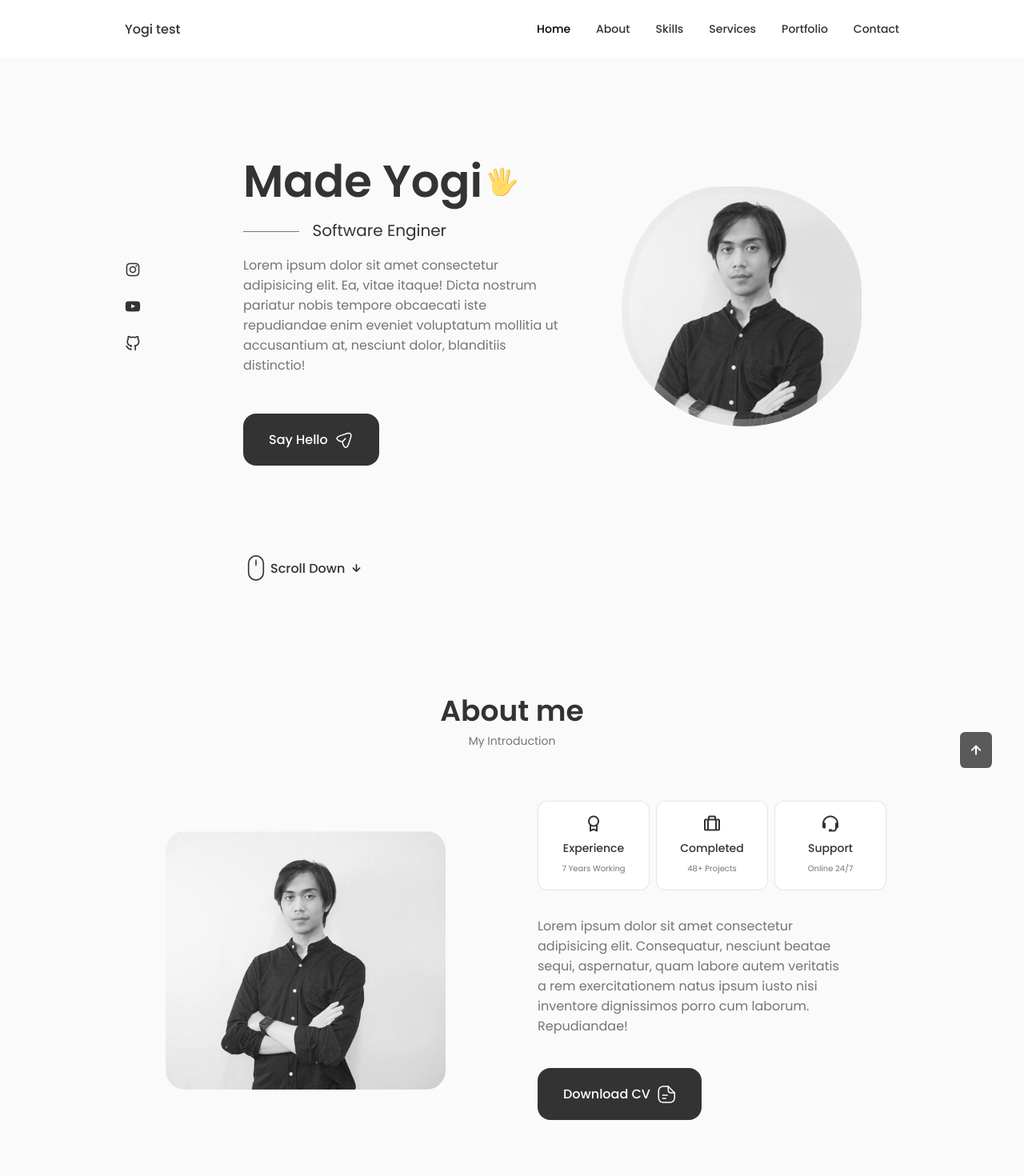
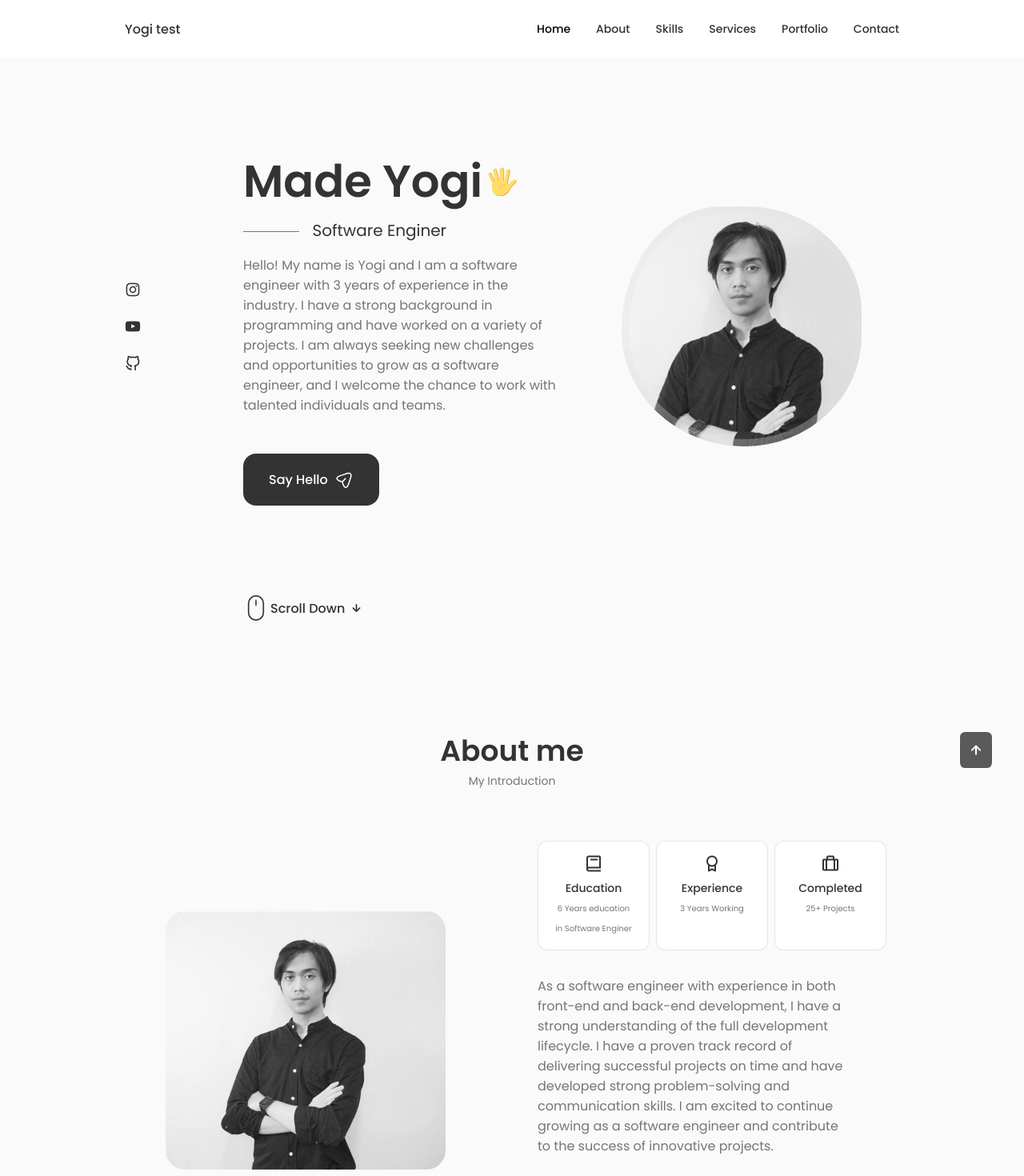
Before and after one commit to myogin/portfolio, a React (Create React App) app: page / in a window 1280 px wide. Shown: the top 1470 px of the page at 80% size. Built offline with nearby package versions, Linux system fonts and the light colour scheme.

Commit message:
Finish content phase 1

```diff
--- a/src/components/about/About.jsx
+++ b/src/components/about/About.jsx
@@ -1,7 +1,7 @@
 import React from "react";
 import "./about.css";
 import AboutImg from "../../assets/about.jpg";
-import CV from "../../assets/John-Cv.pdf";
+import CV from "../../assets/Yogi-CV.pdf";
 import Info from "./info";
 
 const About = () => {
@@ -15,12 +15,15 @@ const About = () => {
         <div className="about__data">
           <Info />
           <p className="about__description">
-            Lorem ipsum dolor sit amet consectetur adipisicing elit.
-            Consequatur, nesciunt beatae sequi, aspernatur, quam labore autem
-            veritatis a rem exercitationem natus ipsum iusto nisi inventore
-            dignissimos porro cum laborum. Repudiandae!
+            As a software engineer with experience in both front-end and
+            back-end development, I have a strong understanding of the full
+            development lifecycle. I have a proven track record of delivering
+            successful projects on time and have developed strong
+            problem-solving and communication skills. I am excited to continue
+            growing as a software engineer and contribute to the success of
+            innovative projects.
           </p>
-          <a download=" " href={CV} className="button button--flex">
+          <a download="" href={CV} className="button button--flex">
             Download CV
             <svg
               className="button__icon"
--- a/src/components/about/info.jsx
+++ b/src/components/about/info.jsx
@@ -4,21 +4,23 @@ const info = () => {
   return (
     <div className="about__info grid">
       <div className="about__box">
+        <i className="bx bx-book about__icon"></i>
+        <h3 className="about__title">Education</h3>
+        <span className="about__subtitle">
+          6 Years education in Software Enginer
+        </span>
+      </div>
+
+      <div className="about__box">
         <i className="bx bx-award about__icon"></i>
         <h3 className="about__title">Experience</h3>
-        <span className="about__subtitle">7 Years Working</span>
+        <span className="about__subtitle">3 Years Working</span>
       </div>
 
       <div className="about__box">
         <i className="bx bx-briefcase-alt about__icon"></i>
         <h3 className="about__title">Completed</h3>
-        <span className="about__subtitle">48+ Projects</span>
-      </div>
-
-      <div className="about__box">
-        <i className="bx bx-support about__icon"></i>
-        <h3 className="about__title">Support</h3>
-        <span className="about__subtitle">Online 24/7</span>
+        <span className="about__subtitle">25+ Projects</span>
       </div>
     </div>
   );
--- a/src/components/footer/Footer.jsx
+++ b/src/components/footer/Footer.jsx
@@ -25,7 +25,7 @@ const Footer = () => {
         </ul>
         <div className="footer__social">
           <a
-            href="https://www.instagram.com/"
+            href="https://www.instagram.com/madeyoginugraha/"
             className="footer__social-link "
             target="_blank"
             rel="noreferrer"
@@ -33,7 +33,7 @@ const Footer = () => {
             <i className="bx bxl-instagram"></i>
           </a>
           <a
-            href="https://www.instagram.com/"
+            href="https://www.instagram.com/madeyoginugraha/"
             className="footer__social-link "
             target="_blank"
             rel="noreferrer"
@@ -41,7 +41,7 @@ const Footer = () => {
             <i className="bx bxl-youtube"></i>
           </a>
           <a
-            href="https://www.instagram.com/"
+            href="https://www.instagram.com/madeyoginugraha/"
             className="footer__social-link "
             target="_blank"
             rel="noreferrer"
--- a/src/components/home/Data.jsx
+++ b/src/components/home/Data.jsx
@@ -57,10 +57,11 @@ const Data = () => {
       </h1>
       <h3 className="home__subtitle">Software Enginer</h3>
       <p className="home__description">
-        Lorem ipsum dolor sit amet consectetur adipisicing elit. Ea, vitae
-        itaque! Dicta nostrum pariatur nobis tempore obcaecati iste repudiandae
-        enim eveniet voluptatum mollitia ut accusantium at, nesciunt dolor,
-        blanditiis distinctio!
+        Hello! My name is Yogi and I am a software engineer with 3 years of
+        experience in the industry. I have a strong background in programming
+        and have worked on a variety of projects. I am always seeking new
+        challenges and opportunities to grow as a software engineer, and I
+        welcome the chance to work with talented individuals and teams.
       </p>
       <a href="#contact" className="button button--flex">
         Say Hello
--- a/src/components/home/Social.jsx
+++ b/src/components/home/Social.jsx
@@ -4,7 +4,7 @@ const Social = () => {
   return (
     <div className="home__social">
       <a
-        href="https://www.instagram.com/"
+        href="https://www.instagram.com/madeyoginugraha/"
         className="home__social-icon"
         target="_blank"
         rel="noreferrer"
@@ -12,7 +12,7 @@ const Social = () => {
         <i className="uil uil-instagram"></i>
       </a>
       <a
-        href="https://www.instagram.com/"
+        href="https://www.instagram.com/madeyoginugraha/"
         className="home__social-icon"
         target="_blank"
         rel="noreferrer"
@@ -20,7 +20,7 @@ const Social = () => {
         <i className="uil uil-youtube"></i>
       </a>
       <a
-        href="https://www.instagram.com/"
+        href="https://www.instagram.com/madeyoginugraha/"
         className="home__social-icon"
         target="_blank"
         rel="noreferrer"
--- a/src/components/qualification/Qualification.jsx
+++ b/src/components/qualification/Qualification.jsx
@@ -3,7 +3,7 @@ import { useState } from "react";
 import "./qualification.css";
 
 const Qualification = () => {
-  const [toggleState, setToggleState] = useState(1);
+  const [toggleState, setToggleState] = useState(2);
   const toggleTab = (index) => {
     setToggleState(index);
   };
@@ -43,12 +43,51 @@ const Qualification = () => {
           >
             <div className="qualification__data">
               <div>
-                <h3 className="qualification__title">Web Designer</h3>
+                <h3 className="qualification__title">Information Technology</h3>
                 <span className="qualification__subtitle">
-                  Spain - Institute
+                  ITB STIKOM Bali - Institute
                 </span>
                 <div className="qualification__calender">
-                  <i className="uil uil-calendar-alt"></i>2021 - present
+                  <i className="uil uil-calendar-alt"></i>2016 - 2020
+                </div>
+              </div>
+
+              <div>
+                <span className="qualification__rounder"></span>
+                <span className="qualification__line"></span>
+              </div>
+            </div>
+
+            <div className="qualification__data">
+              <div></div>
+              <div>
+                <span className="qualification__rounder"></span>
+                <span className="qualification__line"></span>
+              </div>
+              <div>
+                <h3 className="qualification__title">Software Enginer</h3>
+                <span className="qualification__subtitle">
+                  SMKN 1 Denpasar - Industrial high school
+                </span>
+                <div className="qualification__calender">
+                  <i className="uil uil-calendar-alt"></i>2013 - 2016
+                </div>
+              </div>
+            </div>
+          </div>
+          <div
+            className={`qualification__content ${
+              toggleState === 2 ? "qualification__content-active" : ""
+            }`}
+          >
+            <div className="qualification__data">
+              <div>
+                <h3 className="qualification__title">Software Enginer</h3>
+                <span className="qualification__subtitle">
+                  PT Grune Teknologi - FullTime
+                </span>
+                <div className="qualification__calender">
+                  <i className="uil uil-calendar-alt"></i>2021 - Present
                 </div>
               </div>
               <div>
@@ -64,24 +103,24 @@ const Qualification = () => {
                 <span className="qualification__line"></span>
               </div>
               <div>
-                <h3 className="qualification__title">Art Director</h3>
+                <h3 className="qualification__title">Web Developer</h3>
                 <span className="qualification__subtitle">
-                  Spain - Institute
+                  CV MERU BALI - FullTime
                 </span>
                 <div className="qualification__calender">
-                  <i className="uil uil-calendar-alt"></i>2021 - present
+                  <i className="uil uil-calendar-alt"></i>2020 - 2021
                 </div>
               </div>
             </div>
 
             <div className="qualification__data">
               <div>
-                <h3 className="qualification__title">Web Developer</h3>
+                <h3 className="qualification__title">Programmer</h3>
                 <span className="qualification__subtitle">
-                  Spain - Institute
+                  CV Harmoni Permata - PartTime
                 </span>
                 <div className="qualification__calender">
-                  <i className="uil uil-calendar-alt"></i>2021 - present
+                  <i className="uil uil-calendar-alt"></i>2017 - 2018
                 </div>
               </div>
               <div>
@@ -96,85 +135,31 @@ const Qualification = () => {
                 <span className="qualification__rounder"></span>
                 <span className="qualification__line"></span>
               </div>
-              <div>
-                <h3 className="qualification__title">UX Expert</h3>
-                <span className="qualification__subtitle">
-                  Spain - Institute
-                </span>
-                <div className="qualification__calender">
-                  <i className="uil uil-calendar-alt"></i>2021 - present
-                </div>
-              </div>
-            </div>
-          </div>
-          <div
-            className={`qualification__content ${
-              toggleState === 2 ? "qualification__content-active" : ""
-            }`}
-          >
-            <div className="qualification__data">
+
               <div>
                 <h3 className="qualification__title">Web Developer</h3>
                 <span className="qualification__subtitle">
-                  Spain - Institute
+                  Gekan Media Solution - Freelancer
                 </span>
                 <div className="qualification__calender">
-                  <i className="uil uil-calendar-alt"></i>2021 - present
-                </div>
-              </div>
-              <div>
-                <span className="qualification__rounder"></span>
-                <span className="qualification__line"></span>
-              </div>
-            </div>
-
-            <div className="qualification__data">
-              <div></div>
-              <div>
-                <span className="qualification__rounder"></span>
-                <span className="qualification__line"></span>
-              </div>
-              <div>
-                <h3 className="qualification__title">Art Director</h3>
-                <span className="qualification__subtitle">
-                  Spain - Institute
-                </span>
-                <div className="qualification__calender">
-                  <i className="uil uil-calendar-alt"></i>2021 - present
+                  <i className="uil uil-calendar-alt"></i>2015 - 2016
                 </div>
               </div>
             </div>
 
             <div className="qualification__data">
               <div>
-                <h3 className="qualification__title">Web Developer</h3>
+                <h3 className="qualification__title">Programmer</h3>
                 <span className="qualification__subtitle">
-                  Spain - Institute
+                  Pilar Kreatif Studio - Internship
                 </span>
                 <div className="qualification__calender">
-                  <i className="uil uil-calendar-alt"></i>2021 - present
+                  <i className="uil uil-calendar-alt"></i>2015 - 2015
                 </div>
               </div>
               <div>
                 <span className="qualification__rounder"></span>
                 <span className="qualification__line"></span>
-              </div>
-            </div>
-
-            <div className="qualification__data">
-              <div></div>
-              <div>
-                <span className="qualification__rounder"></span>
-                <span className="qualification__line"></span>
-              </div>
-              <div>
-                <h3 className="qualification__title">UX Expert</h3>
-                <span className="qualification__subtitle">
-                  Spain - Institute
-                </span>
-                <div className="qualification__calender">
-                  <i className="uil uil-calendar-alt"></i>2021 - present
-                </div>
               </div>
             </div>
           </div>
--- a/src/components/skills/Frontend.jsx
+++ b/src/components/skills/Frontend.jsx
@@ -32,7 +32,7 @@ const Frontend = () => {
             <i className="bx bx-badge-check"></i>
             <div>
               <h3 className="skills__name">Git</h3>
-              <span className="skills__level">Intermediate</span>
+              <span className="skills__level">Advanced</span>
             </div>
           </div>
         </div>
```
Also changed, not shown: src/components/contact/Contact.jsx (+6 -2 lines), src/components/testimonials/Data.jsx (+16 -6 lines), 2 other files (tests, documents, lock files or other folders).
